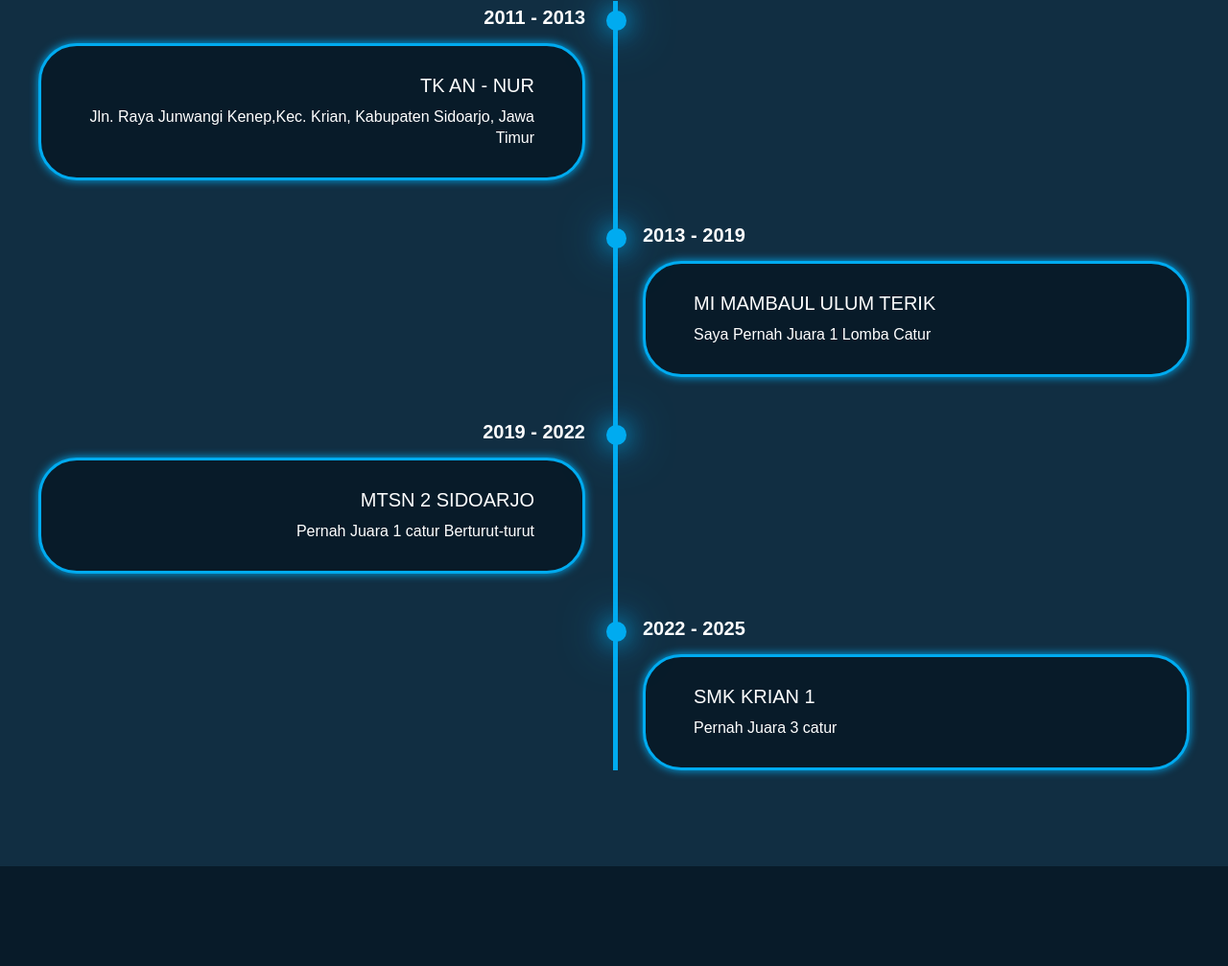
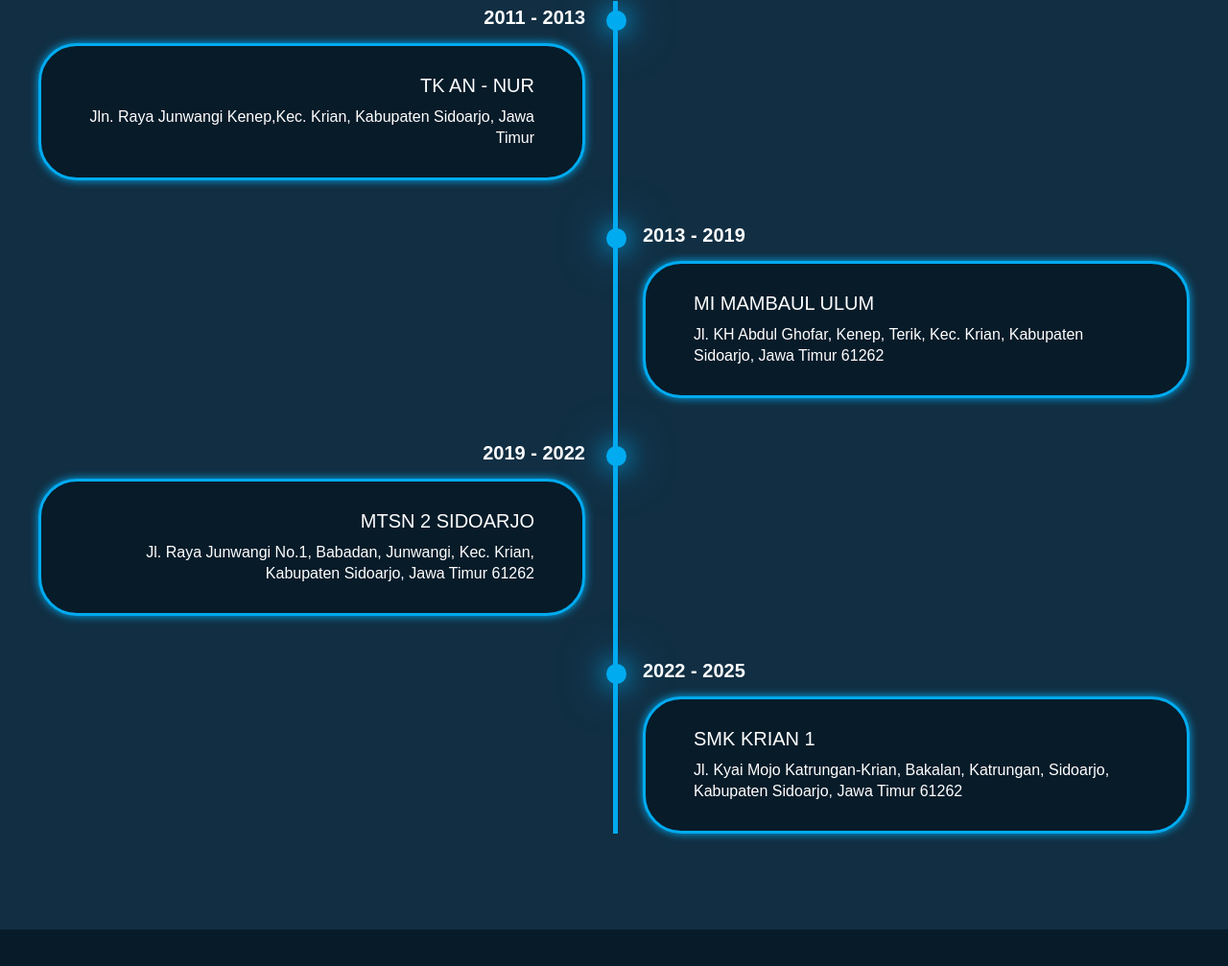
Before and after one commit to RafaPutra07/Portofolio_Web, a plain HTML site: page index.html in a window 1280 px wide. Shown: the part 2691-3698 px from the top of the page at 96% size. Drawn offline with nearby package versions, Linux system fonts and the light colour scheme.

Commit message:
ganti p timeline

```diff
--- a/index.html
+++ b/index.html
@@ -31,8 +31,8 @@
             <div class="social-media">
                 <a href="https://www.tiktok.com/@rafaputra4798" target="_blank"><i class='bx bxl-tiktok'></i></a>
                 <a href="https://www.instagram.com/kangrafa_07/" target="_blank"><i class='bx bxl-instagram-alt' ></i></a>
-                <a href="#"><i class='bx bxl-facebook-circle' ></i></a>
-                <a href="#"><i class='bx bxl-github'></i></a>
+                <a href="https://web.facebook.com/rafa.putra.71697092" target="_blank"><i class='bx bxl-facebook-circle' ></i></a>
+                <a href="https://github.com/RafaPutra07" target="_blank"><i class='bx bxl-github'></i></a>
             </div>
             <a href="#" class="btn">Dowload CV</a>
         </div>
@@ -105,8 +105,8 @@
                 <div class="timeline-dot"></div>
                     <div class="timeline-date">2013 - 2019</div>
                     <div class="timeline-content">
-                        <h3>MI MAMBAUL ULUM TERIK</h3>
-                        <p>Saya Pernah Juara 1 Lomba Catur</p>
+                        <h3>MI MAMBAUL ULUM</h3>
+                        <p>Jl. KH Abdul Ghofar, Kenep, Terik, Kec. Krian, Kabupaten Sidoarjo, Jawa Timur 61262</p>
                     </div>
             </div>
 
@@ -115,7 +115,7 @@
                     <div class="timeline-date">2019 - 2022</div>
                     <div class="timeline-content">
                         <h3>MTSN 2 SIDOARJO</h3>
-                        <p>Pernah Juara 1 catur Berturut-turut</p>
+                        <p>Jl. Raya Junwangi No.1, Babadan, Junwangi, Kec. Krian, Kabupaten Sidoarjo, Jawa Timur 61262</p>
                     </div>
             </div>
 
@@ -124,7 +124,7 @@
                     <div class="timeline-date">2022 - 2025</div>
                     <div class="timeline-content">
                         <h3>SMK KRIAN 1</h3>
-                        <p>Pernah Juara 3 catur</p>
+                        <p>Jl. Kyai Mojo Katrungan-Krian, Bakalan, Katrungan, Sidoarjo, Kabupaten Sidoarjo, Jawa Timur 61262</p>
                     </div>
             </div>
         </div>
```
